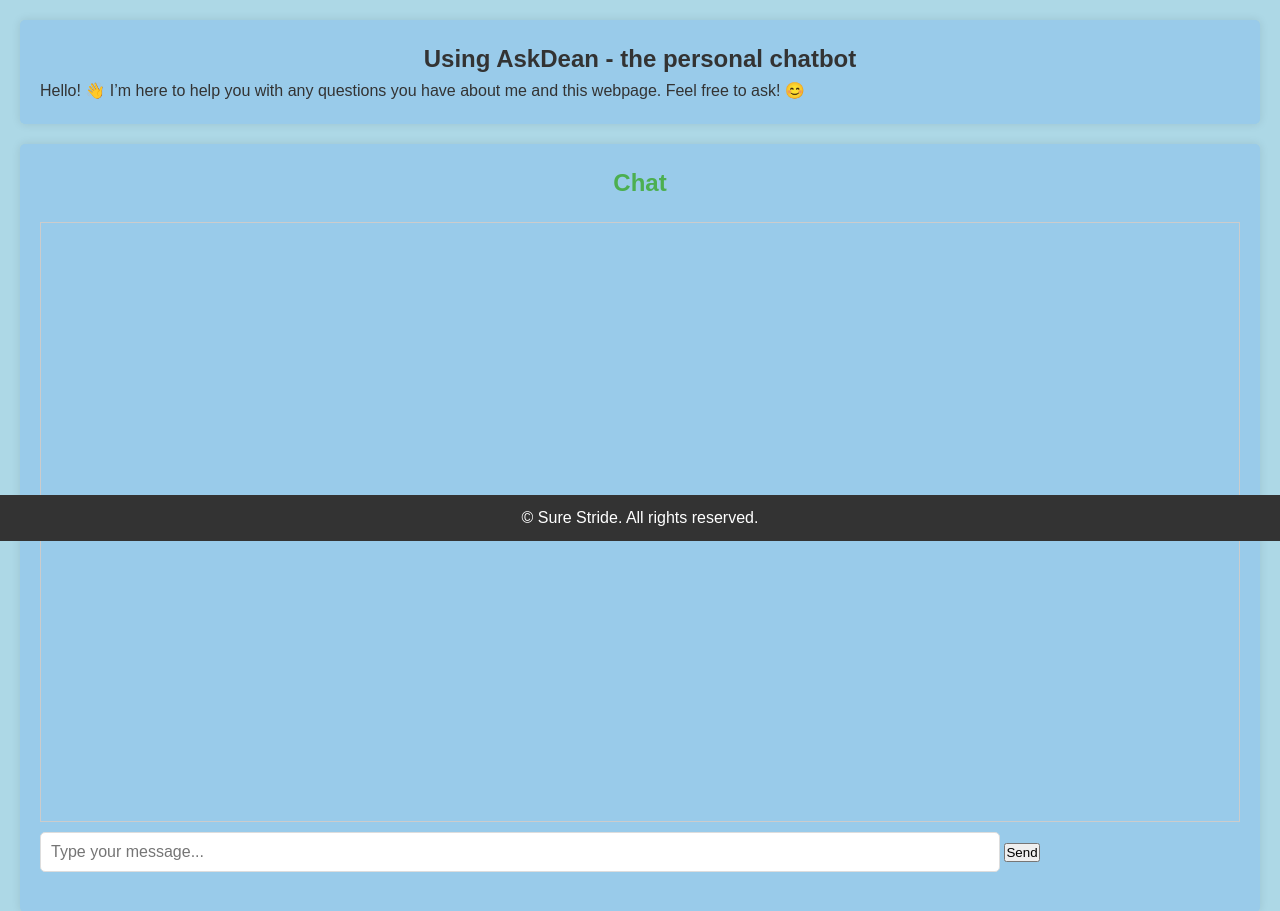
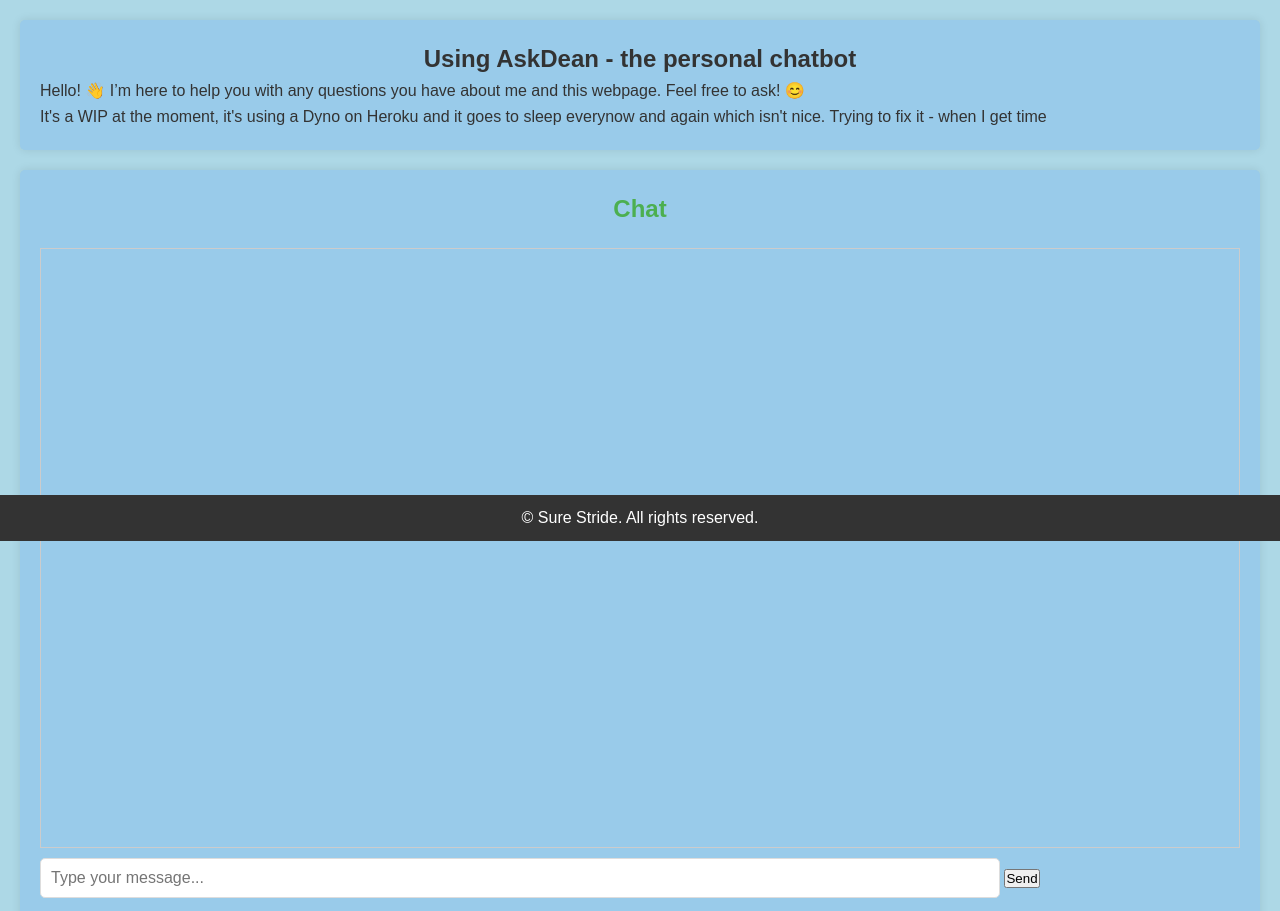
Before and after one commit to MightContainNuts/surestride_portfolio, a FastAPI app: page /chat in a window 1280 px wide. Shown: the part 259-1170 px from the top of the page. Run offline with FastAPI, Linux system fonts and the light colour scheme; a user stored in the database is signed in; data that the repository does not hold is empty; parts of the project's set-up code (start-up, migrations or seed data) failed here and were passed over.

Commit message:
added WIP

```diff
--- a/app/templates/chat.html
+++ b/app/templates/chat.html
@@ -6,6 +6,8 @@
 <section>
     <h2>Using AskDean - the personal chatbot</h2>
     <p>Hello! 👋 I’m here to help you with any questions you have about me and this webpage. Feel free to ask! 😊</p>
+    <p>It's a WIP at the moment, it's using a Dyno on Heroku and it goes to sleep everynow and again which isn't nice.
+        Trying to fix it - when I get time</p>
 </section>
 
 <section>
```
